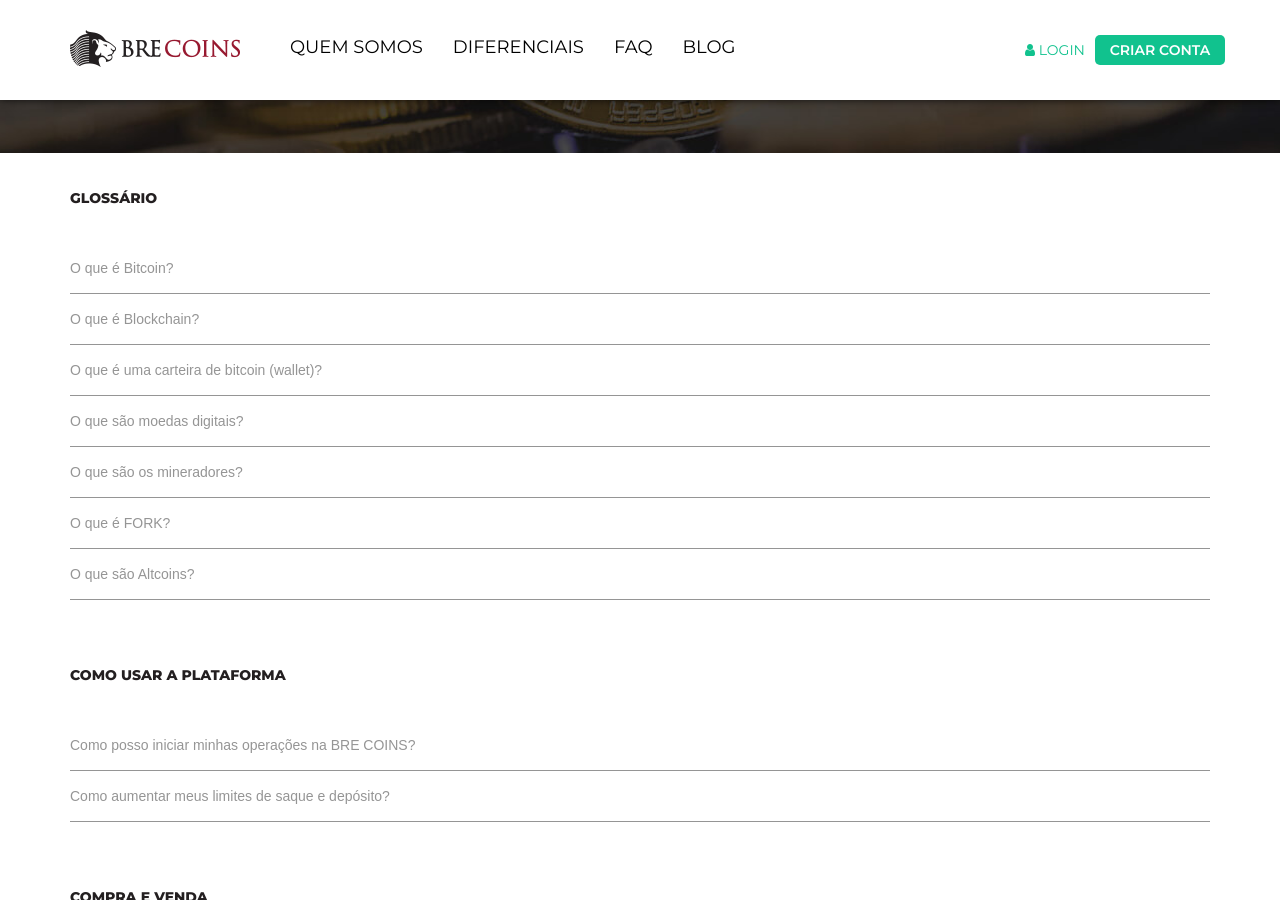
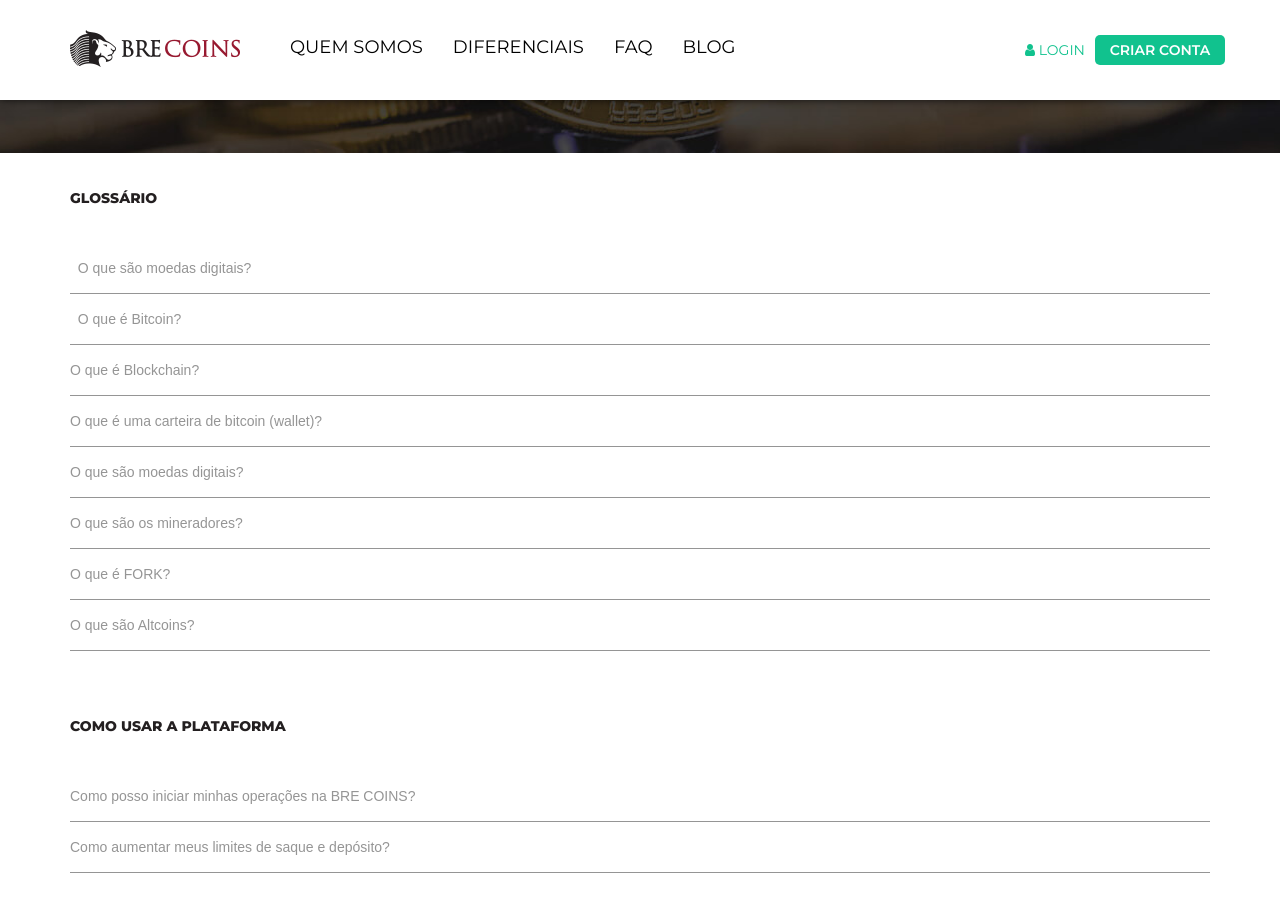
Before and after one commit to digitalbre/brecoins.github.io, a Jekyll site: the page built from faq.md, in a window 1280 px wide and 900 px high, scrolled down 397 px. Built offline with Jekyll 4.4.1, drawn with Linux system fonts in a browser that asks for light colours; nearby versions of some CDN libraries; some web fonts are replaced; a script that is not in the unit is left out.

Commit message:
Update faq.md

```diff
--- a/faq.md
+++ b/faq.md
@@ -11,7 +11,8 @@ GLOSSÁRIO
 
 {:.muli}
 
-*   [O que é Bitcoin?](/faq/o-que-e-bitcoin.html "O que é Bitcoin?"){:.cinza}
+*   [O que são moedas digitais?](/faq/o-que-sao-moedas-digitais.html "O que são moedas digitais"){:.cinza}
+*   [O que é Bitcoin?](/faq/o-que-e-bitcoin.html "O que é Bitcoin?"){:.cinza}
 *   [O que é Blockchain?](/faq/o-que-e-blockchain.html "O que é Blockchain?"){:.cinza}
 *   [O que é uma carteira de bitcoin (wallet)?](/faq/o-que-e-uma-carteira-de-bitcoin.html "O que é uma carteira de bitcoin (wallet)?"){:.cinza}
 *   [O que são moedas digitais?](/faq/o-que-sao-moedas-digitais.html "O que são moedas digitais?"){:.cinza}
```
